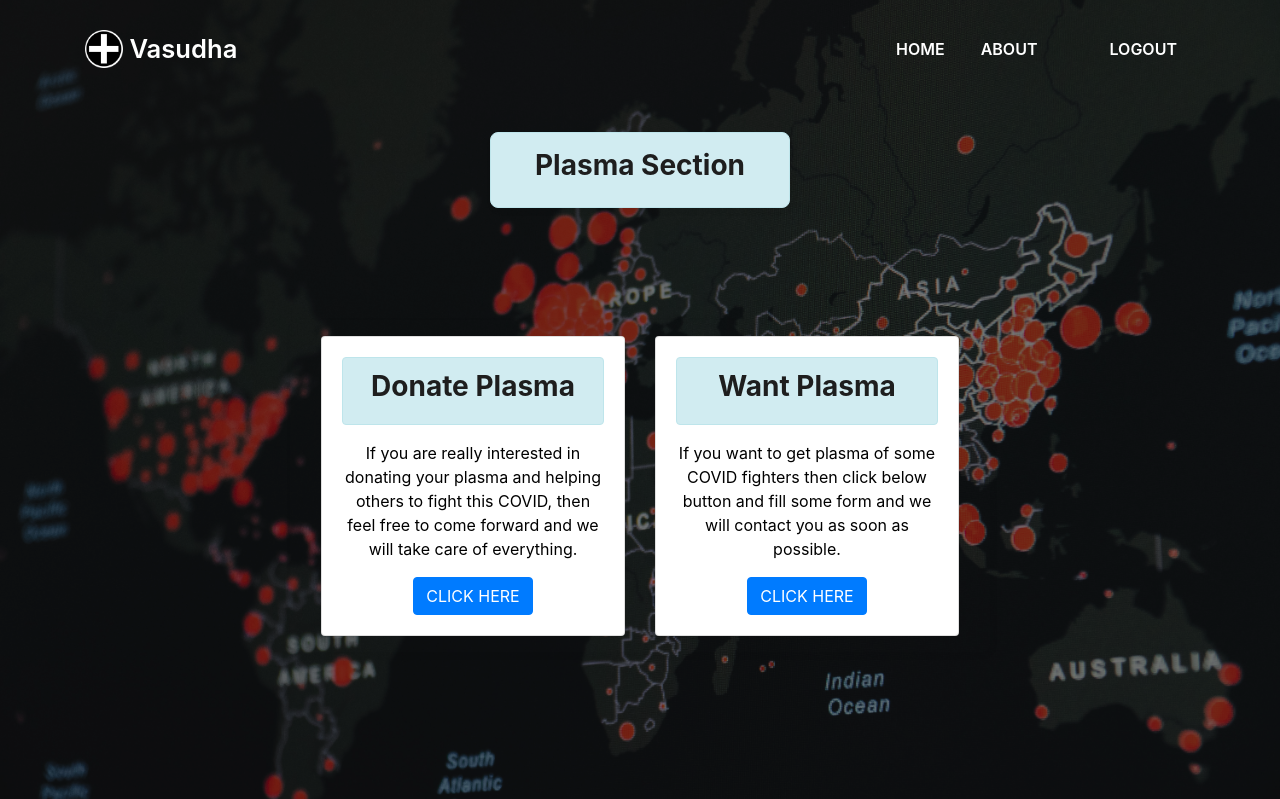
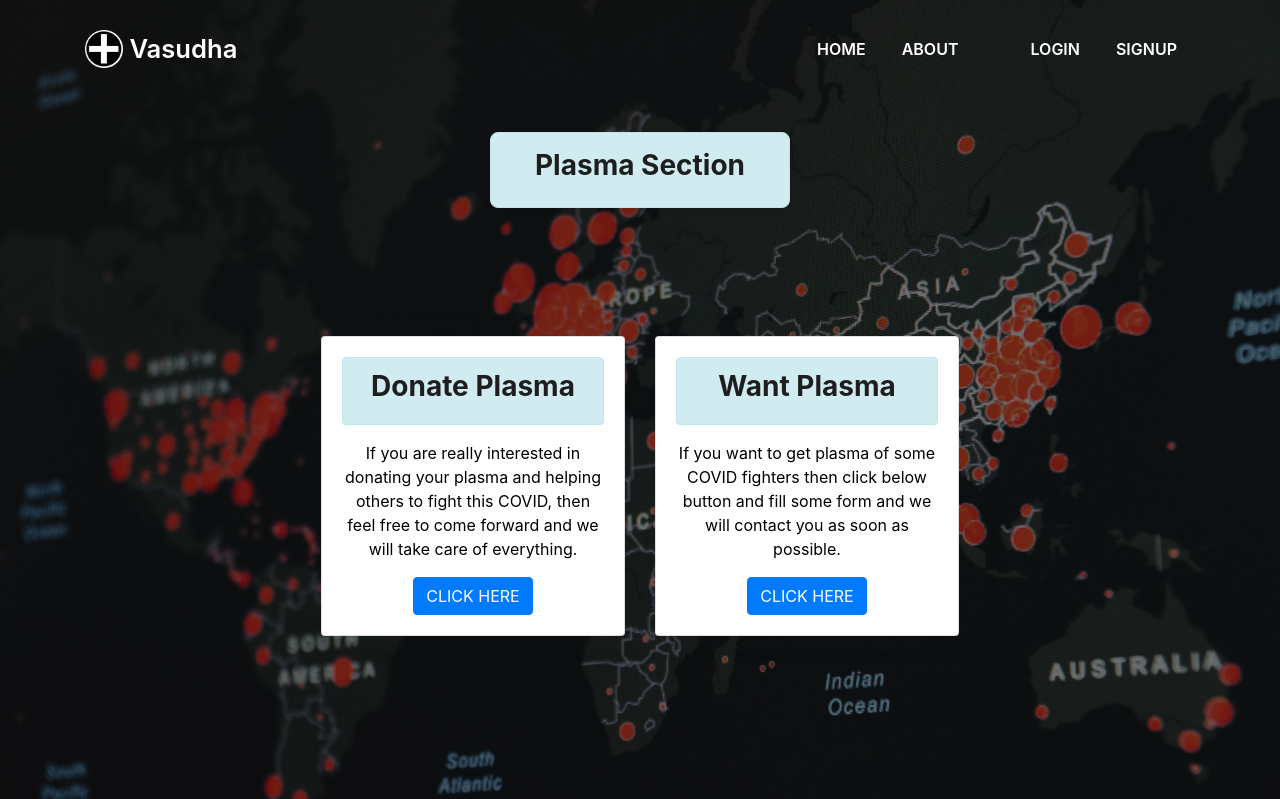
Before and after one commit to sachin0021/Vasudha-covid-19-management-, a PHP site: page /source/plasma.php in a window 1280 px wide. Shown: the top 799 px of the page. Run offline with PHP 8.4, Linux system fonts and the light colour scheme; data that the repository does not hold is empty.

Commit message:
basic update in plasma page

```diff
--- a/source/index.php
+++ b/source/index.php
@@ -75,7 +75,7 @@ if (array_key_exists("email", $_SESSION) and $_SESSION["email"]) {
             <a class="nav-link js-scroll" href="about.php>">About</a>
           </li>
           <li class="nav-item">
-            <a class="nav-link js-scroll" href="Plasma.php">Plasma</a>
+            <a class="nav-link js-scroll" href="plasma.php">Plasma</a>
           </li>
           <li class="nav-item">
             <a class="nav-link js-scroll" href="#">Service</a>
--- a/source/plasma.php
+++ b/source/plasma.php
@@ -133,7 +133,7 @@ if (array_key_exists('recipientButton', $_POST)) {
             <div class="navbar-collapse collapse justify-content-end" id="navbarDefault">
                 <ul class="navbar-nav">
                     <li class="nav-item">
-                        <a class="nav-link js-scroll active" href="home.php">Home</a>
+                        <a class="nav-link js-scroll active" href="index.php">Home</a>
                     </li>
                     <li class="nav-item">
                         <a class="nav-link js-scroll" href="about.php">About</a>
@@ -142,7 +142,10 @@ if (array_key_exists('recipientButton', $_POST)) {
                         <a class="nav-link js-scroll" href="#"></a>
                     </li>
                     <li class="nav-item">
-                        <a class="nav-link js-scroll" href="#">Logout</a>
+                        <a class="nav-link js-scroll" href="#">Login</a>
+                    </li>
+                    <li class="nav-item">
+                        <a class="nav-link js-scroll" href="#">SignUp</a>
                     </li>
 
                     <!-- <li class="nav-item">
```
